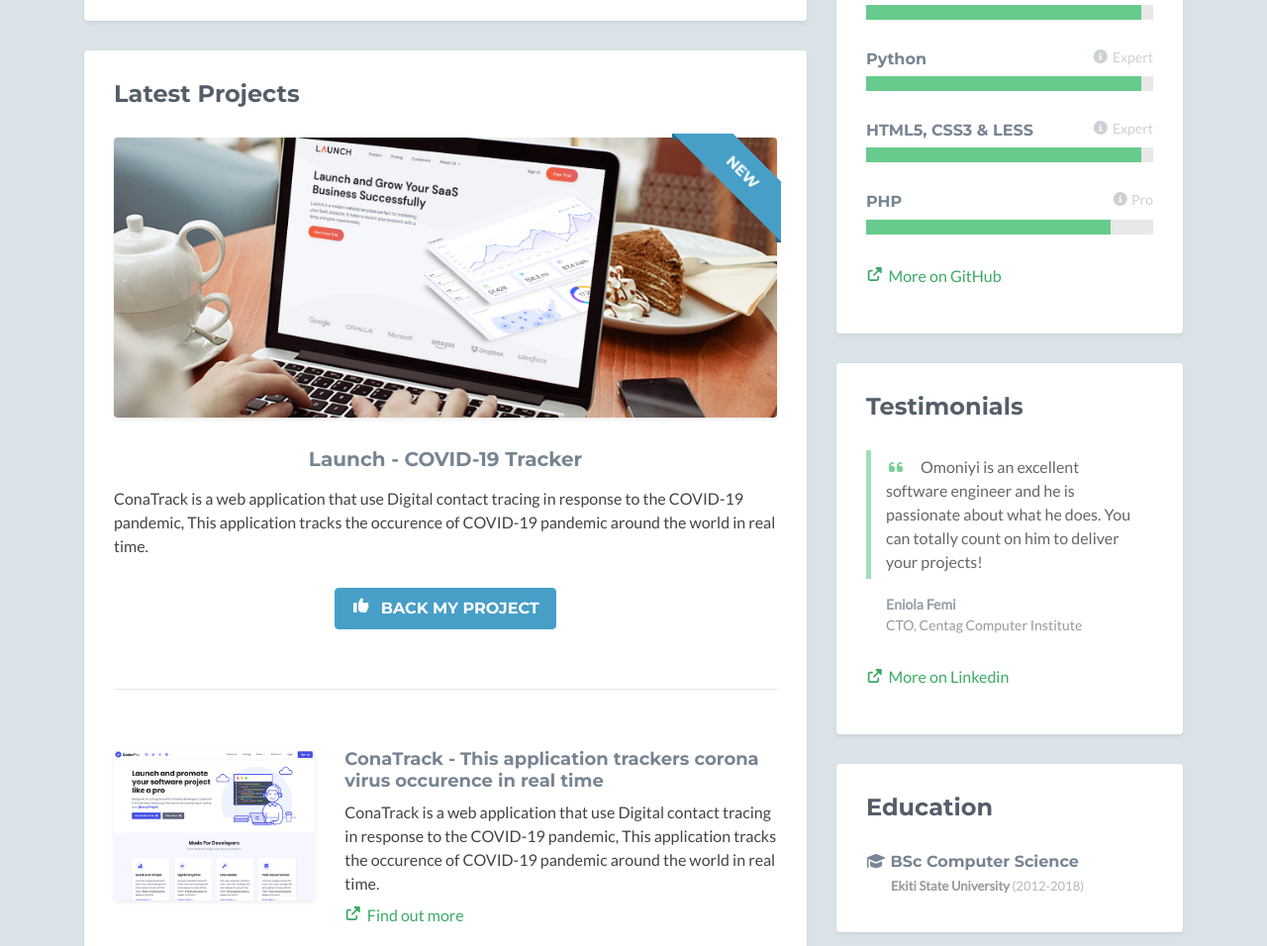
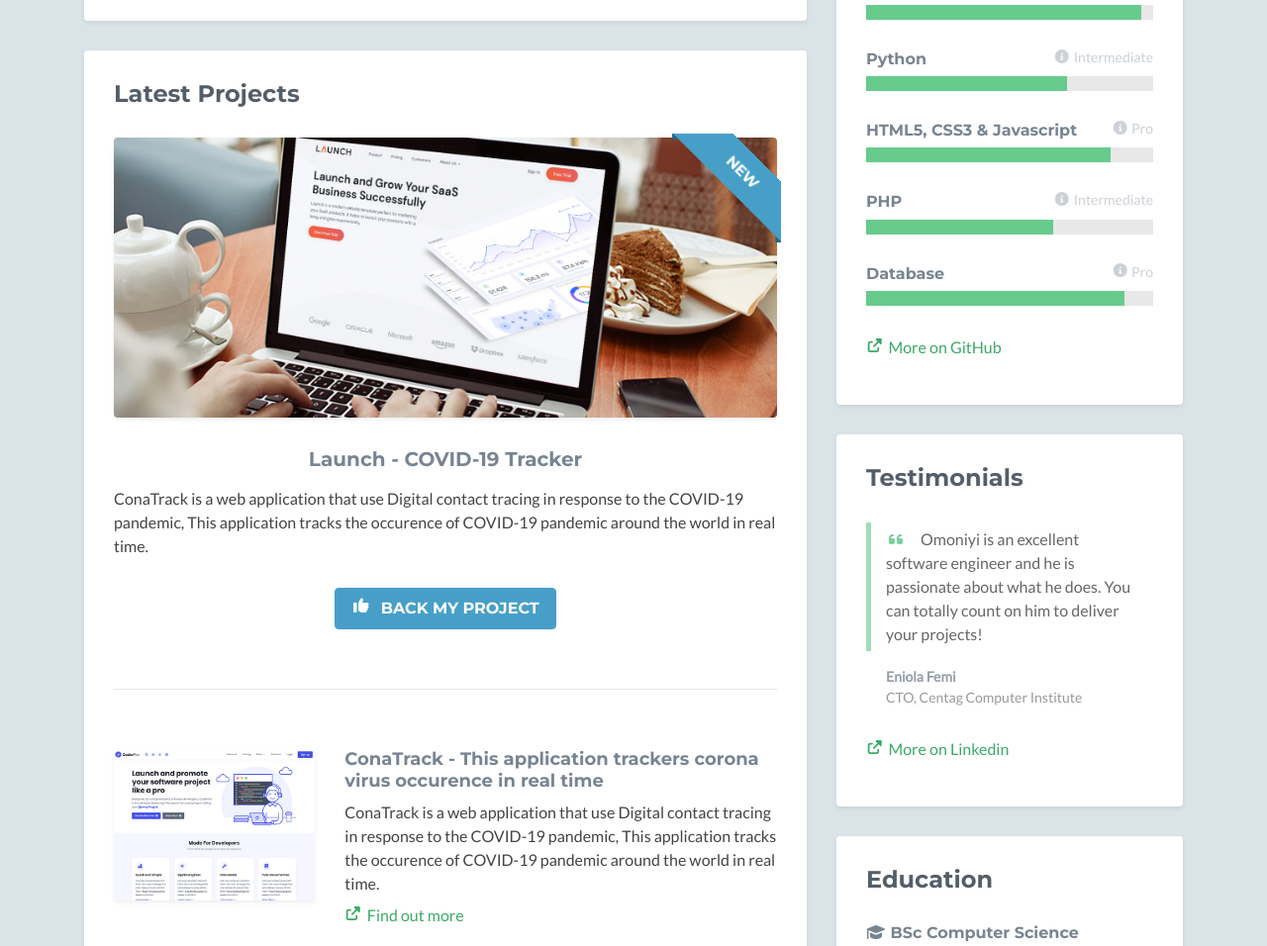
Before and after one commit to omoniyi24/omoniyi24.github.io, a plain HTML site: page index.html in a window 1280 px wide. Shown: the part 955-1911 px from the top of the page at 99% size. Drawn offline with nearby package versions, Linux system fonts and the light colour scheme; no server answers; some icons are missing.

Commit message:
CleanUp on Language

```diff
--- a/index.html
+++ b/index.html
@@ -225,25 +225,33 @@
                                 </div><!--//item-->
 
                                 <div class="item">
-                                    <h3 class="level-title">Python<span class="level-label" data-toggle="tooltip" data-placement="left" data-animation="true" title="You can use the tooltip to explain more about your skill level..."><i class="fas fa-info-circle"></i>Expert</span></h3>
+                                    <h3 class="level-title">Python<span class="level-label" data-toggle="tooltip" data-placement="left" data-animation="true" title="You can use the tooltip to explain more about your skill level..."><i class="fas fa-info-circle"></i>Intermediate</span></h3>
                                     <div class="level-bar">
-                                        <div class="level-bar-inner" data-level="96%">
+                                        <div class="level-bar-inner" data-level="70%">
                                         </div>
                                     </div><!--//level-bar-->
                                 </div><!--//item-->
 
                                 <div class="item">
-                                    <h3 class="level-title">HTML5, CSS3 &amp; LESS<span class="level-label" data-toggle="tooltip" data-placement="left" data-animation="true" title="You can use the tooltip to explain more about your skill level..."><i class="fas fa-info-circle"></i>Expert</span></h3>
+                                    <h3 class="level-title">HTML5, CSS3 &amp; Javascript<span class="level-label" data-toggle="tooltip" data-placement="left" data-animation="true" title="You can use the tooltip to explain more about your skill level..."><i class="fas fa-info-circle"></i>Pro</span></h3>
                                     <div class="level-bar">
-                                        <div class="level-bar-inner" data-level="96%">
+                                        <div class="level-bar-inner" data-level="85%">
                                         </div>
                                     </div><!--//level-bar-->
                                 </div><!--//item-->
 
                                 <div class="item">
-                                    <h3 class="level-title">PHP<span class="level-label" data-toggle="tooltip" data-placement="left" data-animation="true" title="You can use the tooltip to explain more about your skill level..."><i class="fas fa-info-circle"></i>Pro</span></h3>
+                                    <h3 class="level-title">PHP<span class="level-label" data-toggle="tooltip" data-placement="left" data-animation="true" title="You can use the tooltip to explain more about your skill level..."><i class="fas fa-info-circle"></i>Intermediate</span></h3>
                                     <div class="level-bar">
-                                        <div class="level-bar-inner" data-level="85%">
+                                        <div class="level-bar-inner" data-level="65%">
+                                        </div>
+                                    </div><!--//level-bar-->
+                                </div><!--//item-->
+
+								<div class="item">
+                                    <h3 class="level-title">Database<span class="level-label" data-toggle="tooltip" data-placement="left" data-animation="true" title="You can use the tooltip to explain more about your skill level..."><i class="fas fa-info-circle"></i>Pro</span></h3>
+                                    <div class="level-bar">
+                                        <div class="level-bar-inner" data-level="90%">
                                         </div>
                                     </div><!--//level-bar-->
                                 </div><!--//item-->
@@ -318,7 +326,7 @@
                                 </li><!--//item-->
                                 <li class="item">
                                     <span class="title"><strong>Yoruba:</strong></span>
-                                    <span class="level">Native Speaker  <br class="visible-sm visible-xs"/><i class="fas fa-star"></i> <i class="fas fa-star"></i> <i class="fas fa-star"></i> <i class="fas fa-star-half"></i></span>
+                                    <span class="level">Native Speaker  <br class="visible-sm visible-xs"/><i class="fas fa-star"></i> <i class="fas fa-star"></i> <i class="fas fa-star"></i> <i class="fas fa-star"></i> <i class="fas fa-star"></i> </span>
                                 </li><!--//item-->
                             </ul>
                         </div><!--//content-->
@@ -372,7 +380,7 @@
     <footer class="footer">
         <div class="container text-center">
                 <!--/* This template is free as long as you keep the attribution link below. Thank you for your support. :) If you'd like to use the template without the attribution, you can buy the commercial license via our website:  */-->
-                <small class="copyright">Designed with <i class="fas fa-heart"></i> by <a href="https://omoniyi24.github.io/" target="_blank">Omoniyi Ilesanmi</a> for developers</small>
+                <small class="copyright">Designed with <i class="fas fa-heart"></i> by <a href="https://omoniyi24.github.io/" target="_blank">Omoniyi Ilesanmi</a></small>
         </div><!--//container-->
     </footer><!--//footer-->
 
```
